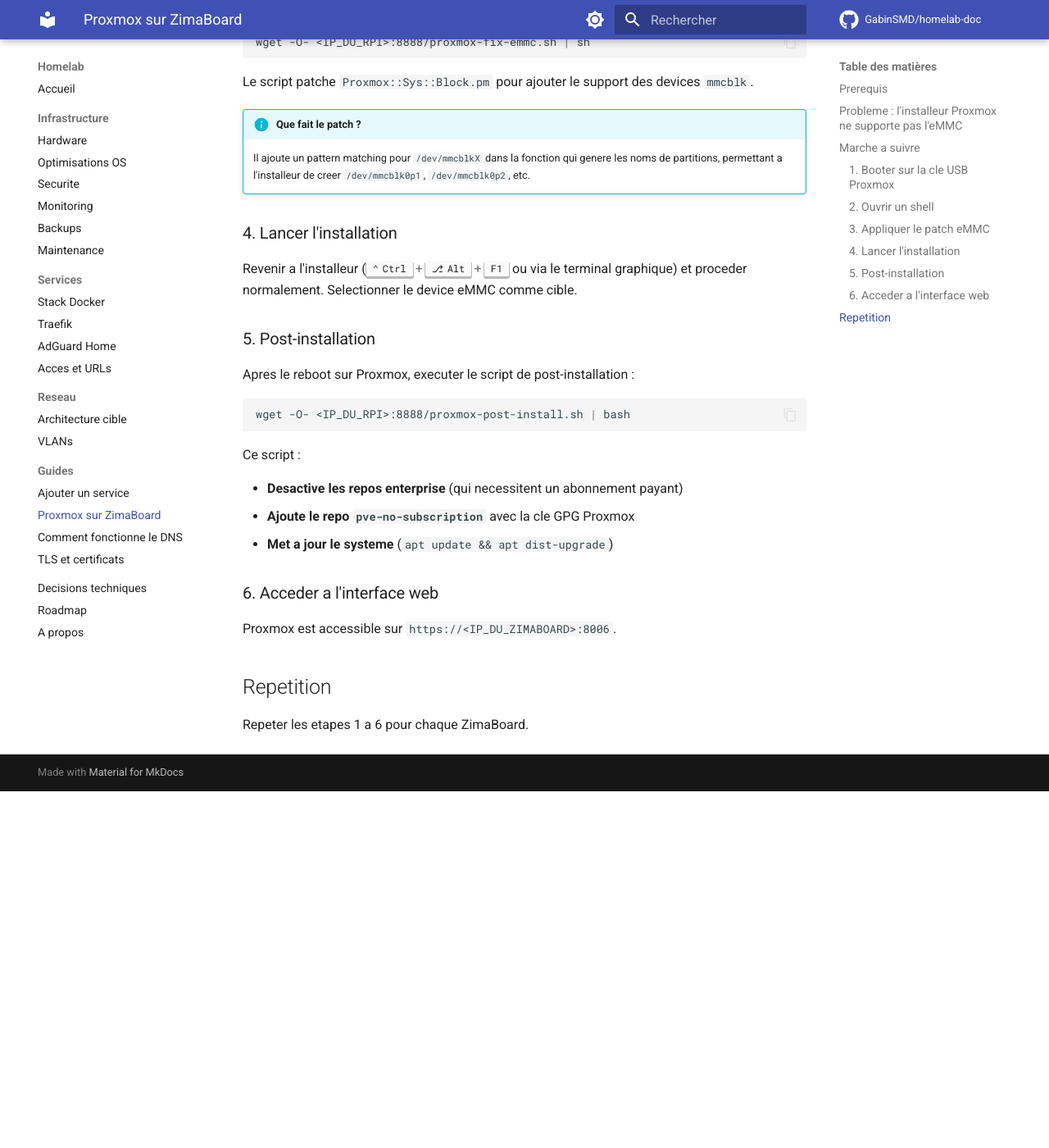
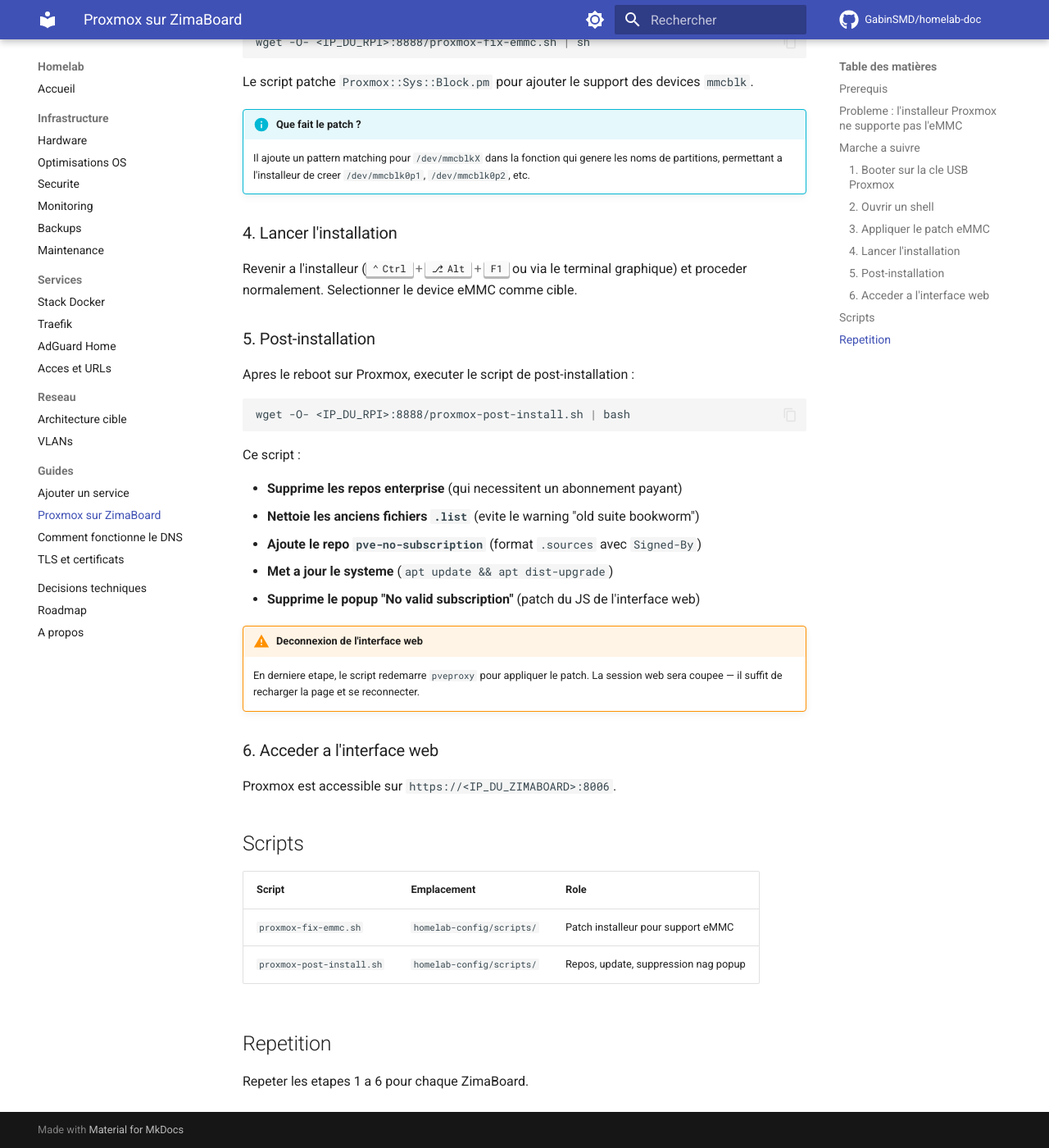
Before and after one commit to GabinSMD/homelab-doc, an MkDocs documentation site: the page built from docs/guides/proxmox-zimaboard.md, in a window 1280 px wide and 1400 px high, scrolled down 1047 px. Shown: the whole window at 82% size. Built offline with MkDocs 1.6.1 and Material for MkDocs 9.7.7, drawn with Linux system fonts in a browser that asks for light colours; comment, search, counter and statistics services are not loaded; before the commit the page ends 2012 px from its top, so only the background shows below that.

Commit message:
Update Proxmox guide: document all post-install fixes
- Detail all post-install script actions (repos, nag popup, legacy cleanup)
- Add warning about web session disconnect during pveproxy restart
- Add scripts reference table

Co-Authored-By: Claude Opus 4.6 (1M context) <noreply@anthropic.com>

```diff
--- a/docs/guides/proxmox-zimaboard.md
+++ b/docs/guides/proxmox-zimaboard.md
@@ -59,14 +59,27 @@ wget -O- <IP_DU_RPI>:8888/proxmox-post-install.sh | bash
 
 Ce script :
 
-- **Desactive les repos enterprise** (qui necessitent un abonnement payant)
-- **Ajoute le repo `pve-no-subscription`** avec la cle GPG Proxmox
+- **Supprime les repos enterprise** (qui necessitent un abonnement payant)
+- **Nettoie les anciens fichiers `.list`** (evite le warning "old suite bookworm")
+- **Ajoute le repo `pve-no-subscription`** (format `.sources` avec `Signed-By`)
 - **Met a jour le systeme** (`apt update && apt dist-upgrade`)
+- **Supprime le popup "No valid subscription"** (patch du JS de l'interface web)
+
+!!! warning "Deconnexion de l'interface web"
+    En derniere etape, le script redemarre `pveproxy` pour appliquer le patch.
+    La session web sera coupee — il suffit de recharger la page et se reconnecter.
 
 ### 6. Acceder a l'interface web
 
 Proxmox est accessible sur `https://<IP_DU_ZIMABOARD>:8006`.
 
+## Scripts
+
+| Script | Emplacement | Role |
+|---|---|---|
+| `proxmox-fix-emmc.sh` | `homelab-config/scripts/` | Patch installeur pour support eMMC |
+| `proxmox-post-install.sh` | `homelab-config/scripts/` | Repos, update, suppression nag popup |
+
 ## Repetition
 
 Repeter les etapes 1 a 6 pour chaque ZimaBoard.
```
